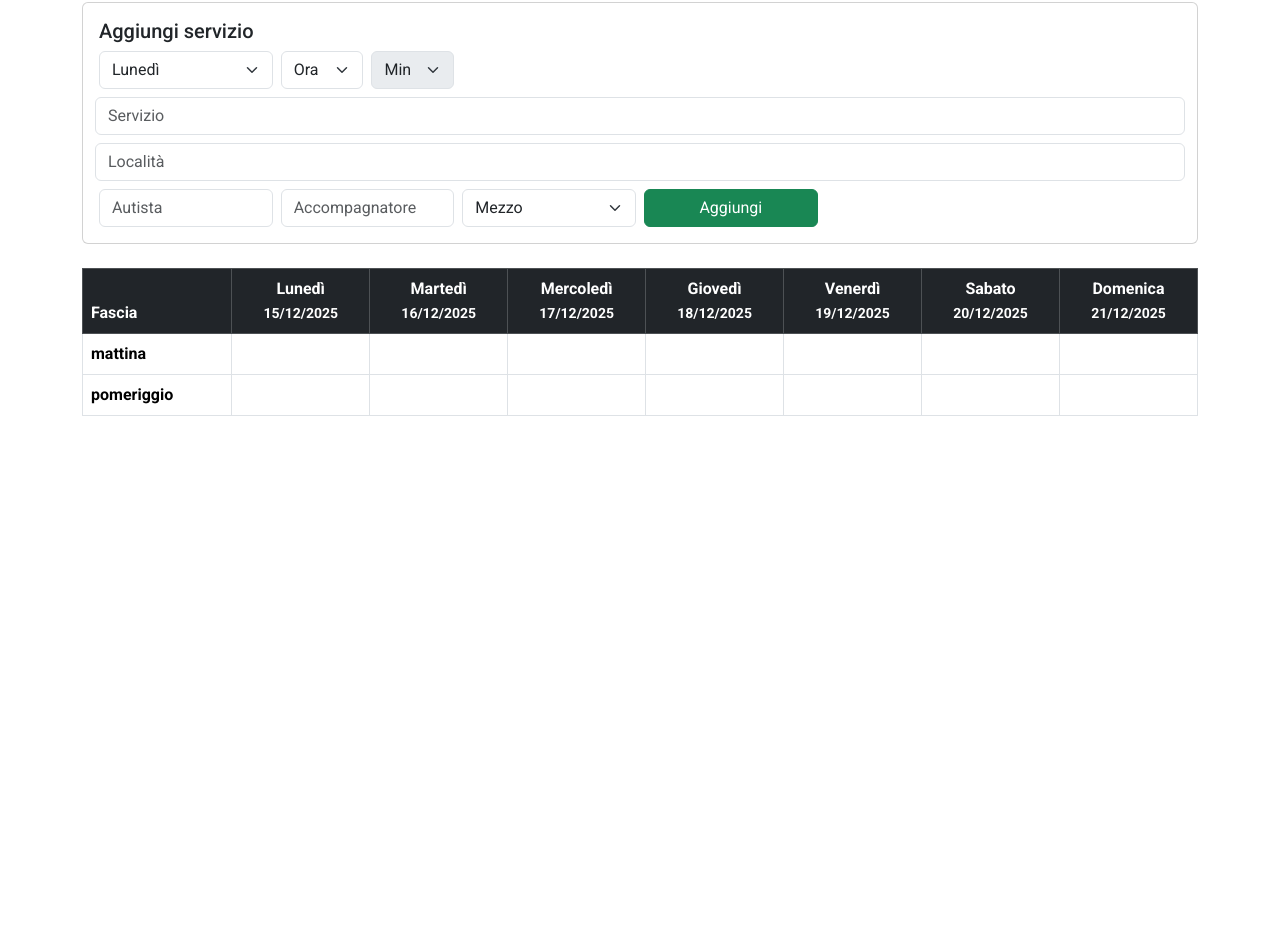
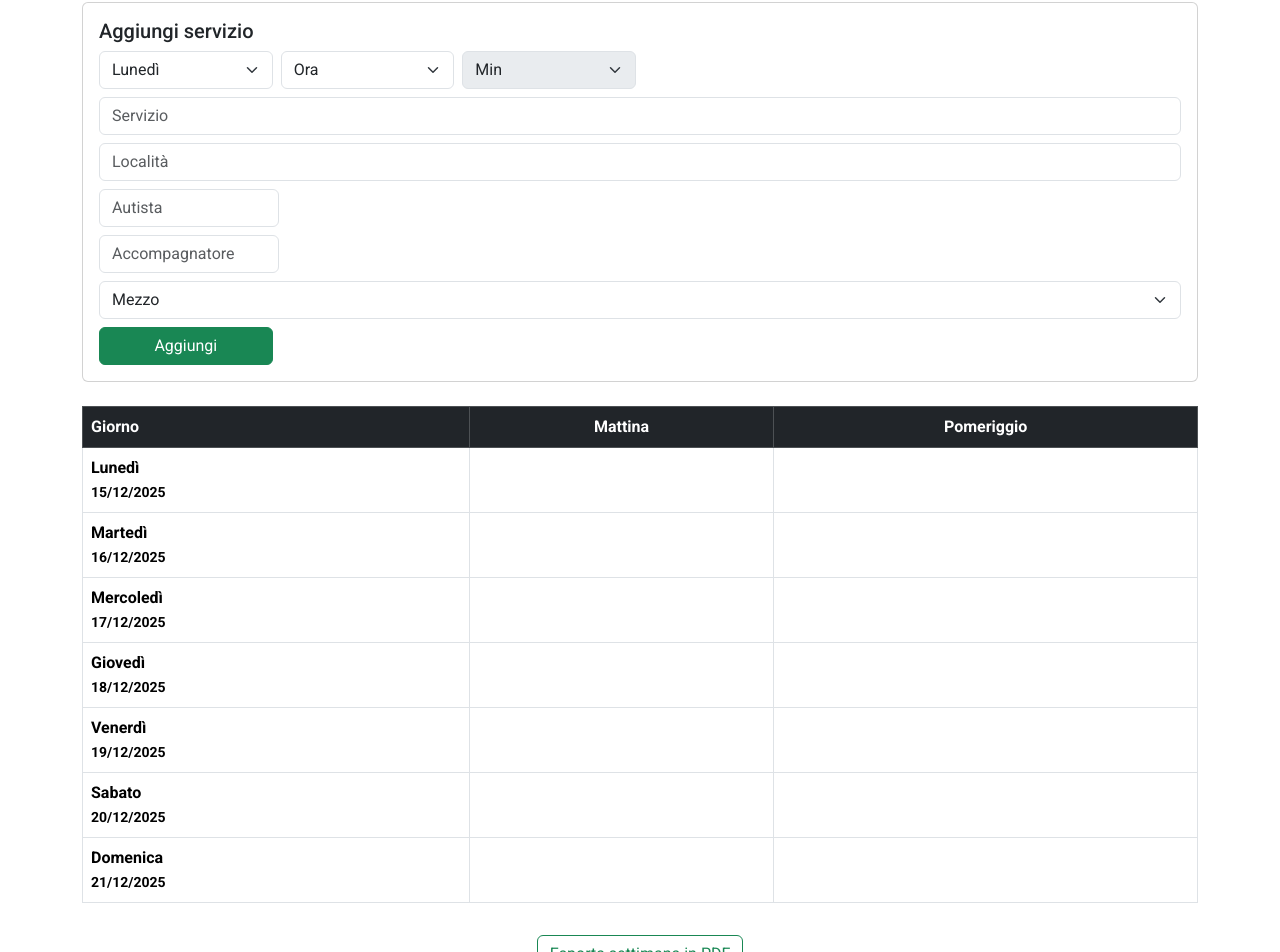
Before and after one commit to Johnnyfromtheblock4/atd, a React (Vite) app: page / in a window 1280 px wide. Shown: the part 238-1190 px from the top of the page. Before the commit the page ends 800 px from the top, so only its background shows below. Built offline with nearby package versions, Linux system fonts and the light colour scheme.

Commit message:
[UPD] pdf exporter

```diff
--- /dev/null
+++ b/components/ExportWeekPDF.jsx
@@ -0,0 +1,45 @@
+import jsPDF from "jspdf";
+import html2canvas from "html2canvas";
+
+/*
+  Componente responsabile dell'esportazione della settimana selezionata in PDF.
+  Cattura la tabella tramite ref e genera un PDF in formato landscape.
+*/
+const ExportWeekPDF = ({ tableRef, settimanaCorrente, formatDate }) => {
+  const esportaSettimanaPDF = async () => {
+    if (!tableRef?.current) return;
+
+    // Cattura della tabella come canvas
+    const canvas = await html2canvas(tableRef.current, {
+      scale: 2, // migliora la qualità del PDF
+    });
+
+    const imgData = canvas.toDataURL("image/png");
+
+    // Creazione PDF in formato orizzontale
+    const pdf = new jsPDF("landscape", "mm", "a4");
+
+    const pdfWidth = pdf.internal.pageSize.getWidth();
+    const pdfHeight = (canvas.height * pdfWidth) / canvas.width;
+
+    // Inserimento immagine nel PDF
+    pdf.addImage(imgData, "PNG", 0, 10, pdfWidth, pdfHeight);
+
+    // Nome file basato sulla settimana corrente
+    const nomeFile = `servizi_settimana_${formatDate(
+      settimanaCorrente
+    ).replaceAll("/", "-")}.pdf`;
+
+    pdf.save(nomeFile);
+  };
+
+  return (
+    <div className="text-end mt-3 col-12 text-center">
+      <button className="btn btn-outline-success" onClick={esportaSettimanaPDF}>
+        Esporta settimana in PDF
+      </button>
+    </div>
+  );
+};
+
+export default ExportWeekPDF;
--- a/components/ServiceForm.jsx
+++ b/components/ServiceForm.jsx
@@ -33,6 +33,9 @@ const ServiceForm = ({ volontari, onAdd }) => {
   const [oraSel, setOraSel] = useState("");
   const [minSel, setMinSel] = useState("");
 
+  // Reset autisti e accompagnatori
+  const [formKey, setFormKey] = useState(0);
+
   const handleChange = (e) =>
     setForm({ ...form, [e.target.name]: e.target.value });
 
@@ -58,13 +61,15 @@ const ServiceForm = ({ volontari, onAdd }) => {
 
     setOraSel("");
     setMinSel("");
+
+    // Forza Reset VolunteerSelect
+    setFormKey((k) => k + 1);
   };
 
   return (
     <div className="card mb-4">
       <div className="card-body">
         <h5>Aggiungi servizio</h5>
-
         <div className="row g-2">
           {/* Giorno */}
           <div className="col-md-2">
@@ -81,7 +86,8 @@ const ServiceForm = ({ volontari, onAdd }) => {
           </div>
 
           {/* Ora */}
-          <div className="col-md-2 d-flex gap-2">
+          <div className="col-md-4">
+            <div className="d-flex gap-2">
               <select
                 className="form-select"
                 value={oraSel}
@@ -113,40 +119,54 @@ const ServiceForm = ({ volontari, onAdd }) => {
                 ))}
               </select>
             </div>
+          </div>
 
-          {/* Campi testo */}
+          {/* Servizio */}
+          <div className="col-md-12">
             <input
-            className="col-md-2 form-control"
+              className="form-control"
               name="servizio"
               placeholder="Servizio"
               value={form.servizio}
               onChange={handleChange}
             />
+          </div>
+
+          {/* Località */}
+          <div className="col-md-12">
             <input
-            className="col-md-2 form-control"
+              className="form-control"
               name="localita"
               placeholder="Località"
               value={form.localita}
               onChange={handleChange}
             />
+          </div>
 
-          {/* Autista / Accompagnatore */}
+          {/* Autista */}
+          <div className="col-md-12">
             <VolunteerSelect
+              key={`autista-${formKey}`}
               label="Autista"
               list={volontari.autisti}
               value={form.autista}
               onSelect={(v) => setForm({ ...form, autista: v })}
             />
+          </div>
 
+          {/* Accompagnatore */}
+          <div className="col-md-12">
             <VolunteerSelect
+              key={`accompagnatore-${formKey}`}
               label="Accompagnatore"
               list={volontari.accompagnatori}
               value={form.accompagnatore}
               onSelect={(v) => setForm({ ...form, accompagnatore: v })}
             />
+          </div>
 
           {/* Mezzo */}
-          <div className="col-md-2">
+          <div className="col-md-12">
             <select
               className="form-select"
               name="mezzo"
@@ -160,6 +180,7 @@ const ServiceForm = ({ volontari, onAdd }) => {
             </select>
           </div>
 
+          {/* Bottone */}
           <div className="col-md-2">
             <button className="btn btn-success w-100" onClick={submit}>
               Aggiungi
--- a/components/ServiceTable.jsx
+++ b/components/ServiceTable.jsx
@@ -12,36 +12,36 @@ const giorniSettimana = [
 const ServiceTable = ({ servizi, settimanaCorrente, formatDate }) => {
   return (
     <div className="table-responsive">
-      <table className="table table-bordered">
+      <table className="table table-bordered align-middle">
         <thead className="table-dark">
           <tr>
-            <th>Fascia</th>
-            {giorniSettimana.map((giorno, index) => {
-              const data = new Date(settimanaCorrente);
-              data.setDate(settimanaCorrente.getDate() + index);
-              return (
-                <th key={giorno} className="text-center">
-                  {giorno}
-                  <br />
-                  <small>{formatDate(data)}</small>
-                </th>
-              );
-            })}
+            <th>Giorno</th>
+            <th className="text-center">Mattina</th>
+            <th className="text-center">Pomeriggio</th>
           </tr>
         </thead>
 
         <tbody>
-          {["mattina", "pomeriggio"].map((fascia) => (
-            <tr key={fascia}>
-              <td className="fw-bold">{fascia}</td>
+          {giorniSettimana.map((giorno, index) => {
+            const data = new Date(settimanaCorrente);
+            data.setDate(settimanaCorrente.getDate() + index);
 
-              {giorniSettimana.map((giorno) => (
-                <td key={giorno}>
+            return (
+              <tr key={giorno}>
+                {/* GIORNO */}
+                <td className="fw-bold">
+                  {giorno}
+                  <br />
+                  <small>{formatDate(data)}</small>
+                </td>
+
+                {/* MATTINA */}
+                <td>
                   {servizi
                     .filter(
                       (s) =>
                         s.giorno === giorno &&
-                        s.fascia === fascia &&
+                        s.fascia === "mattina" &&
                         s.settimana === settimanaCorrente.toISOString()
                     )
                     .sort((a, b) => a.orario.localeCompare(b.orario))
@@ -60,9 +60,35 @@ const ServiceTable = ({ servizi, settimanaCorrente, formatDate }) => {
                       </div>
                     ))}
                 </td>
-              ))}
-            </tr>
-          ))}
+
+                {/* POMERIGGIO */}
+                <td>
+                  {servizi
+                    .filter(
+                      (s) =>
+                        s.giorno === giorno &&
+                        s.fascia === "pomeriggio" &&
+                        s.settimana === settimanaCorrente.toISOString()
+                    )
+                    .sort((a, b) => a.orario.localeCompare(b.orario))
+                    .map((s) => (
+                      <div key={s.id} className="border rounded p-2 mb-2">
+                        <strong>⏰ {s.orario}</strong>
+                        <br />♿ {s.servizio}
+                        <br />
+                        📍 {s.localita}
+                        <br />
+                        👨‍✈️ {s.autista}
+                        <br />
+                        🧑‍🤝‍🧑 {s.accompagnatore}
+                        <br />
+                        🚐 {s.mezzo}
+                      </div>
+                    ))}
+                </td>
+              </tr>
+            );
+          })}
         </tbody>
       </table>
     </div>
--- a/package.json
+++ b/package.json
@@ -10,6 +10,8 @@
     "preview": "vite preview"
   },
   "dependencies": {
+    "html2canvas": "^1.4.1",
+    "jspdf": "^3.0.4",
     "react": "^19.2.0",
     "react-dom": "^19.2.0",
     "react-router-dom": "^7.11.0"
--- a/pages/Homepage.jsx
+++ b/pages/Homepage.jsx
@@ -1,9 +1,10 @@
-import React, { useState } from "react";
+import React, { useState, useRef } from "react";
 import volontari from "../data/volontari.json";
 
 import WeekNavigator from "../components/WeekNavigator";
 import ServiceForm from "../components/ServiceForm";
 import ServicesTable from "../components/ServiceTable";
+import ExportWeekPDF from "../components/ExportWeekPDF";
 
 /* UTILITIES */
 const getFascia = (orario) => {
@@ -31,6 +32,9 @@ const Homepage = () => {
   const [settimanaCorrente, setSettimanaCorrente] = useState(
     getLunedi(new Date())
   );
+
+  // Ref per tabella (necessario per export PDF)
+  const tableRef = useRef(null);
 
   /* AGGIUNGI SERVIZIO */
   const aggiungiServizio = (form) => {
@@ -66,8 +70,17 @@ const Homepage = () => {
       <ServiceForm volontari={volontari} onAdd={aggiungiServizio} />
 
       {/* TABELLA */}
-      <ServicesTable
-        servizi={servizi}
+      <div ref={tableRef}>
+        <ServicesTable
+          servizi={servizi}
+          settimanaCorrente={settimanaCorrente}
+          formatDate={formatDate}
+        />
+      </div>
+
+      {/* ESPORTA SETTIMANA PDF */}
+      <ExportWeekPDF
+        tableRef={tableRef}
         settimanaCorrente={settimanaCorrente}
         formatDate={formatDate}
       />
```
Also changed, not shown: 1 other file (tests, documents, lock files or other folders). Lines whose indentation alone changed are shown as unchanged.
